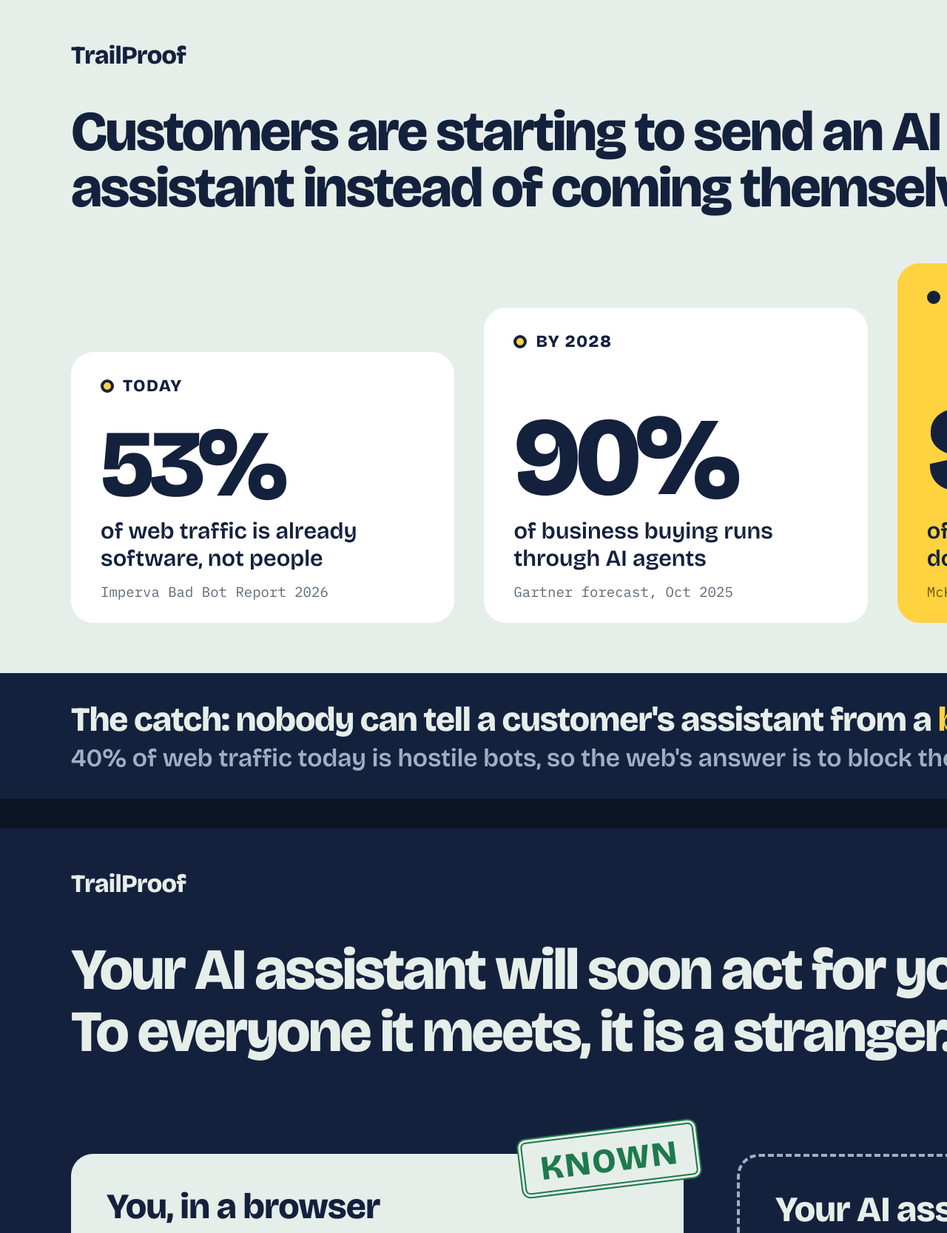
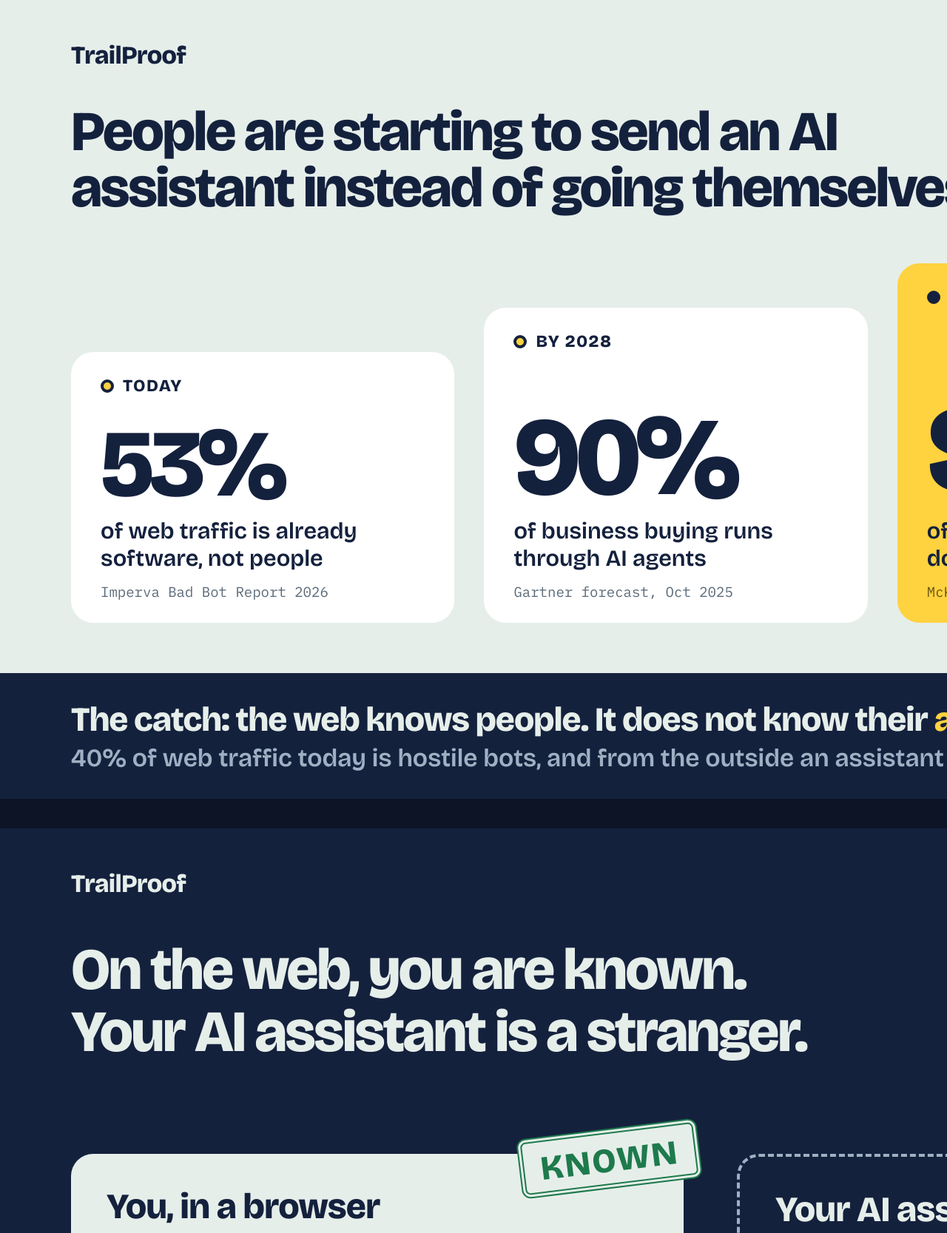
Before and after one commit to Andreyivvi/TrailProof, a plain HTML site: page usability/slides.html in a window 1280 px wide. Shown: the top 1667 px of the page at 74% size. Drawn offline with nearby package versions, Linux system fonts and the light colour scheme.

Commit message:
Slides 1 and 2: one hand-off line instead of two openings
Slide 1 ends on 'the web knows people, it does not know their assistants';
slide 2 opens on 'On the web, you are known. Your AI assistant is a stranger.'

Co-Authored-By: Claude Fable 5.2 <noreply@anthropic.com>

```diff
--- a/usability/slides.html
+++ b/usability/slides.html
@@ -94,7 +94,7 @@ h1{position:absolute;left:96px;right:96px;font-weight:800;letter-spacing:-.035em
 
 <section class="slide sm" data-s="1">
   <div class="brand">TrailProof</div><div class="count">1 / 4</div>
-  <h1>Customers are starting to send an AI assistant instead of coming themselves.</h1>
+  <h1>People are starting to send an AI assistant instead of going themselves.</h1>
   <div class="rise">
     <div class="step a"><div class="when"><i></i>TODAY</div>
       <div class="num">53%</div><div class="what">of web traffic is already software, not people</div>
@@ -106,12 +106,12 @@ h1{position:absolute;left:96px;right:96px;font-weight:800;letter-spacing:-.035em
       <div class="num">$3–5<small>trillion</small></div><div class="what">of consumer shopping a year is done by AI agents</div>
       <div class="src">McKinsey forecast, Oct 2025</div></div>
   </div>
-  <div class="catch"><b>The catch: nobody can tell a customer's assistant from a <em>bot</em>.</b><span>40% of web traffic today is hostile bots, so the web's answer is to block them all.</span></div>
+  <div class="catch"><b>The catch: the web knows people. It does not know their <em>assistants</em>.</b><span>40% of web traffic today is hostile bots, and from the outside an assistant looks like one.</span></div>
 </section>
 
 <section class="slide s1" data-s="2">
   <div class="brand">TrailProof</div><div class="count">2 / 4</div>
-  <h1>Your AI assistant will soon act for you everywhere.<br>To everyone it meets, it is a stranger.</h1>
+  <h1>On the web, you are known.<br>Your AI assistant is a stranger.</h1>
   <div class="pair">
     <div class="idcard known"><div class="who">You, in a browser</div>
       <ul><li>Recognised when you come back</li><li>Signed in, history intact</li><li>Trusted with your usual terms</li></ul>
```
Also changed, not shown: usability/slides/slide1.png, usability/slides/slide2.png, 2 other files.
